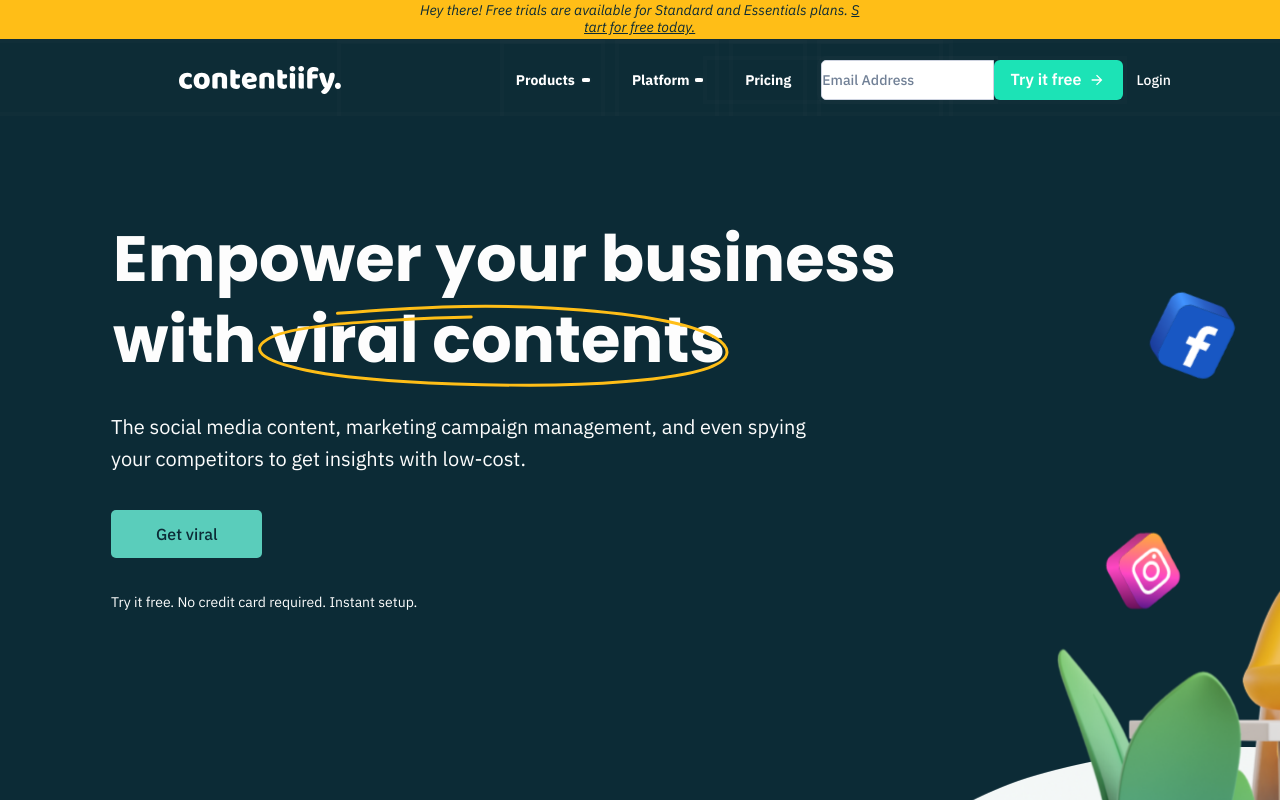
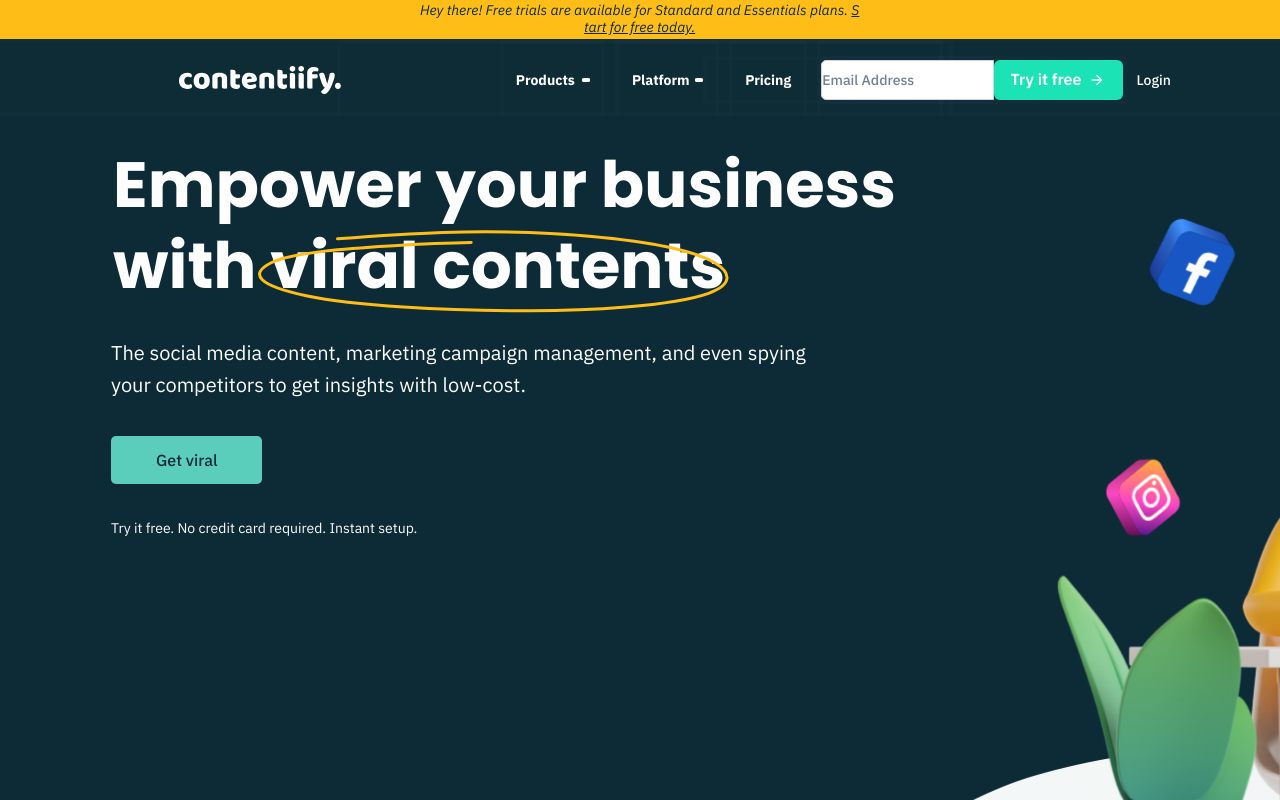
Before and after one commit to vidmaker-ai/contentiify-home, a React (Create React App) app: page / in a window 1280 px wide. Shown: the top 800 px of the page. Built offline with nearby package versions, Linux system fonts and the light colour scheme; a web font is replaced by a local one.

Commit message:
Pushed from Locofy Builder

```diff
--- a/src/components/ContentSection.module.css
+++ b/src/components/ContentSection.module.css
@@ -134,7 +134,7 @@
 .body,
 .curve {
   display: flex;
-  justify-content: flex-start;
+  flex-direction: column;
 }
 .curve {
   margin: 0 !important;
@@ -144,8 +144,8 @@
   right: 0;
   left: 0;
   height: 490px;
-  flex-direction: column;
   align-items: center;
+  justify-content: flex-start;
   z-index: 0;
 }
 .body {
@@ -153,12 +153,11 @@
   background-color: var(--color-darkslategray-200);
   box-shadow: 0 0 0 4px rgba(255, 255, 255, 0.01);
   height: 994px;
-  flex-direction: row;
-  padding: var(--padding-55xl) var(--padding-63xl) 0 0;
+  padding: 0 var(--padding-63xl) var(--padding-445xl) 0;
   box-sizing: border-box;
   align-items: flex-start;
+  justify-content: space-between;
   position: relative;
-  gap: var(--gap-38xl);
   mix-blend-mode: normal;
   text-align: left;
   font-size: var(--font-size-45xl);
--- a/src/global.css
+++ b/src/global.css
@@ -67,7 +67,6 @@ body {
   /* Gaps */
   --gap-4xl-5: 23.5px;
   --gap-4xl: 23px;
-  --gap-38xl: 57px;
   --gap-46xl: 65px;
   --gap-8xs: 5px;
   --gap-xl: 20px;
@@ -102,8 +101,8 @@ body {
   --padding-xs: 12px;
   --padding-base-2: 15.2px;
   --padding-31xl: 50px;
-  --padding-55xl: 74px;
   --padding-63xl: 82px;
+  --padding-445xl: 464px;
   --padding-935xl: 954px;
   --padding-5xs: 8px;
   --padding-25xl-5: 44.5px;
```
Also changed, not shown: public/image@2x.png, public/vector-12.svg.
